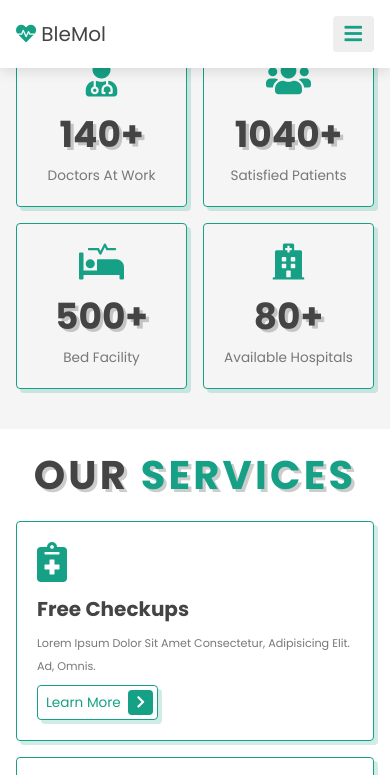
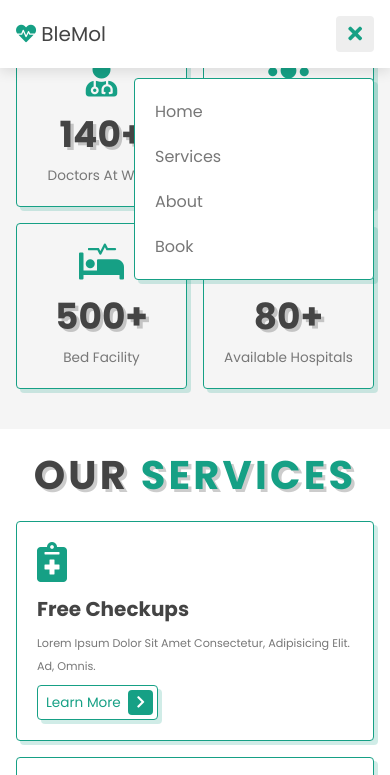
Before and after one commit to ratchet99/MedicalWebsite, a plain HTML site: page index.html in a window 390 px wide. Both pictures are taken after a click on the element 353 px from the left and 34 px from the top of the page. Shown: the top 775 px of the page. Drawn offline with Linux system fonts and the light colour scheme.

Commit message:
commitJSfinal?

```diff
--- a/index.html
+++ b/index.html
@@ -255,3 +255,9 @@
 </section>
 
 <!-- footer section ends -->
+
+<!-- custom js file link  -->
+<script src="script.js"></script>
+
+</body>
+</html>
--- /dev/null
+++ b/script.js
@@ -0,0 +1,12 @@
+let menu = document.querySelector('#menu-btn');
+let navbar = document.querySelector('.navbar');
+
+menu.onclick = () =>{
+    menu.classList.toggle('fa-times');
+    navbar.classList.toggle('active');
+}
+
+window.onscroll = () =>{
+    menu.classList.remove('fa-times');
+    navbar.classList.remove('active');
+}
```
